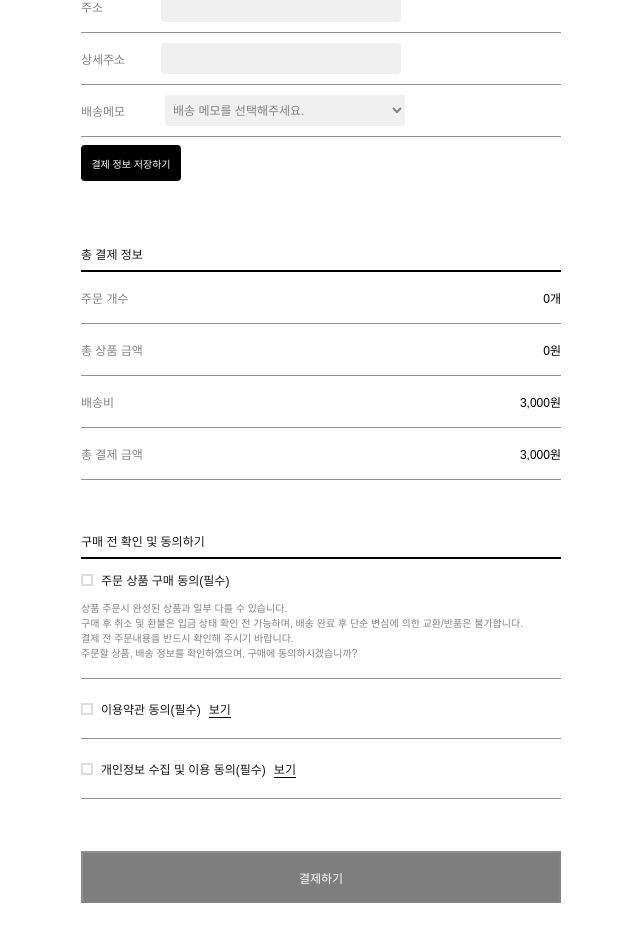
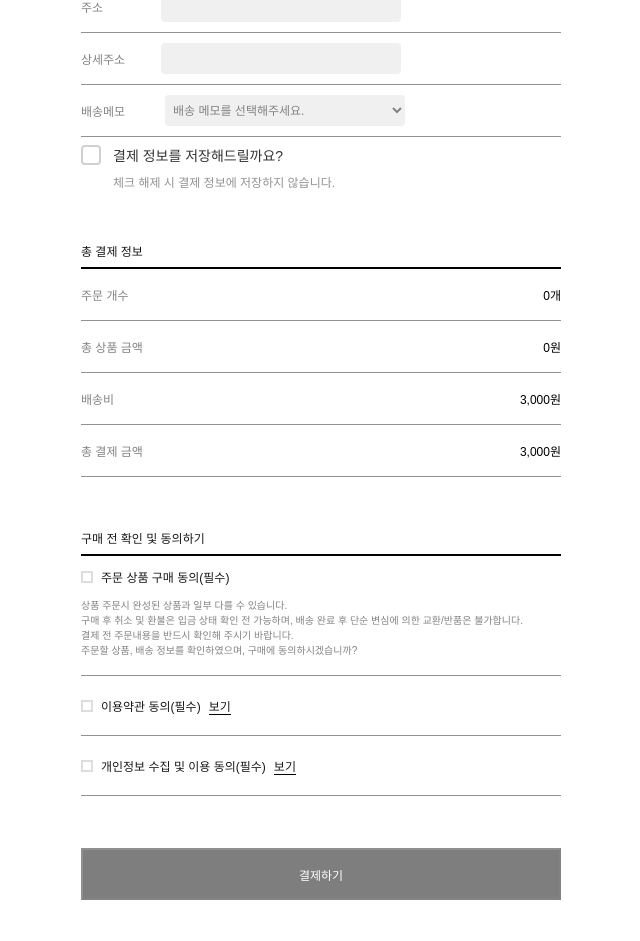
Before and after one commit to GoodSpace-Kr/Frontend, a Next.js app: page /order in a window 1280 px wide. Shown: the part 1014-1955 px from the top of the page, without its empty margins (319-959 px from the left). Built offline with nearby package versions, Linux system fonts and the light colour scheme; no server answers; sample sign-in values are in the browser's storage.

Commit message:
주문창 결제 정보 저장 버튼 수정

```diff
--- a/src/app/(afterLogin)/order/_component/body.tsx
+++ b/src/app/(afterLogin)/order/_component/body.tsx
@@ -811,13 +811,20 @@ export default function OrderBodyPage() {
         <InputB title="상세주소" value={detailAddress} onChange={(e) => setDetailAddress(e.target.value)} />
         <MemoBox />
 
-        <p
-          className={`${styles.order_info_save} ${isSavePaymentInfo ? styles.order_info_save_active : ""}`}
-          onClick={() => setIsSavePaymentInfo(!isSavePaymentInfo)}
-          style={{ cursor: "pointer" }}
-        >
-          {isSavePaymentInfo ? "✓ 결제 정보 저장됨" : "결제 정보 저장하기"}
-        </p>
+        {/* 결제 정보 저장 체크박스 섹션 */}
+        <div className={styles.payment_info_save_section}>
+          <div className={styles.payment_info_save_container} onClick={() => setIsSavePaymentInfo(!isSavePaymentInfo)}>
+            <div className={`${styles.checkbox} ${isSavePaymentInfo ? styles.checkbox_checked : ""}`}>
+              {isSavePaymentInfo && <span className={styles.checkmark}>✓</span>}
+            </div>
+            <span className={styles.payment_info_save_text}>결제 정보를 저장해드릴까요?</span>
+          </div>
+          <p className={styles.payment_info_save_description}>
+            {isSavePaymentInfo
+              ? "체크 해제 시 결제 정보에 저장하지 않습니다."
+              : "체크 해제 시 결제 정보에 저장하지 않습니다."}
+          </p>
+        </div>
         <p className={styles.order_info}>총 결제 정보</p>
         <TotalPayment title="주문 개수" value={`${orderData.orderCount}개`} />
         <TotalPayment title="총 상품 금액" value={`${orderData.productAmount.toLocaleString()}원`} />
--- a/src/app/(afterLogin)/order/_component/orderbodypage.module.css
+++ b/src/app/(afterLogin)/order/_component/orderbodypage.module.css
@@ -140,3 +140,53 @@
   cursor: pointer;
   margin-bottom: 64px;
 }
+
+/* 결제 정보 저장 섹션 */
+.payment_info_save_section {
+  margin-bottom: 52px;
+}
+
+.payment_info_save_container {
+  display: flex;
+  align-items: center;
+  gap: 12px;
+  cursor: pointer;
+  margin-bottom: 8px;
+}
+
+.checkbox {
+  width: 20px;
+  height: 20px;
+  border: 2px solid #d0d0d0;
+  border-radius: 4px;
+  display: flex;
+  align-items: center;
+  justify-content: center;
+  background-color: white;
+  transition: all 0.2s ease;
+}
+
+.checkbox_checked {
+  background-color: #838383;
+  border-color: #838383;
+}
+
+.checkmark {
+  color: white;
+  font-size: 12px;
+  font-weight: bold;
+}
+
+.payment_info_save_text {
+  font-size: 14px;
+  font-weight: 500;
+  color: #333333;
+}
+
+.payment_info_save_description {
+  font-size: 12px;
+  color: #939393;
+  margin-left: 32px;
+  margin-top: 0;
+  margin-bottom: 0;
+}
```
